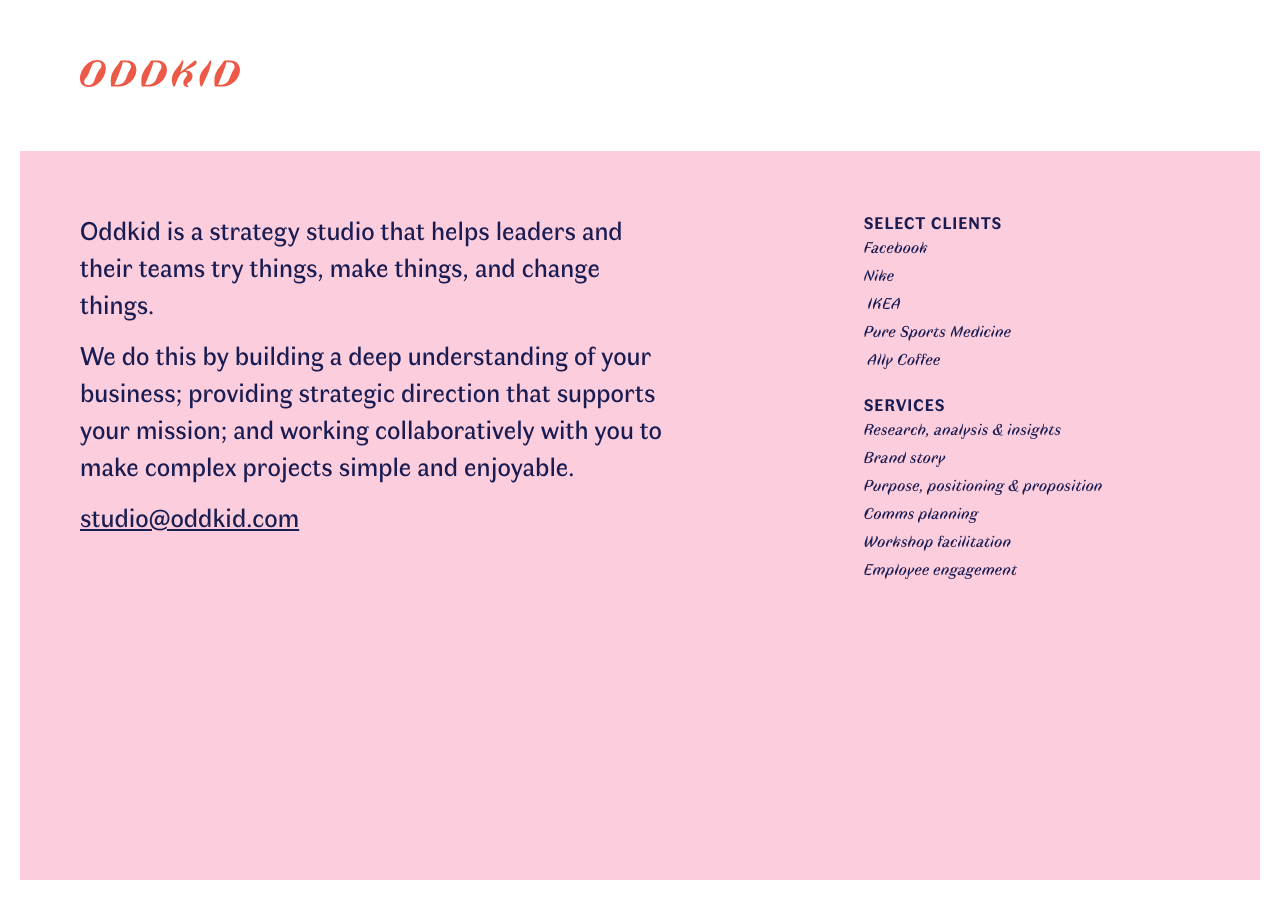
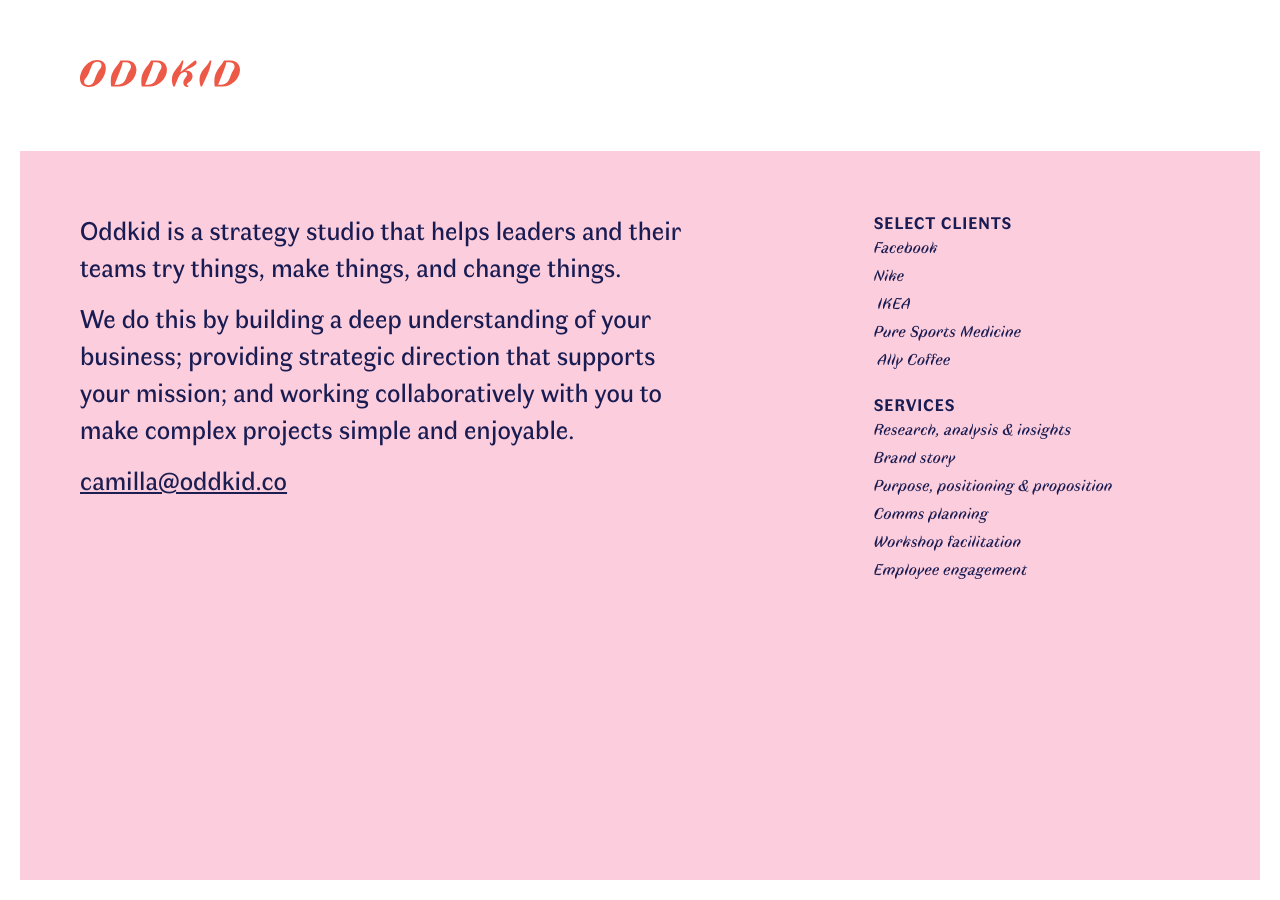
Before and after one commit to anothertompetty/oddkid, a Jekyll site: the page built from index.html, in a window 1280 px wide. Built offline with Jekyll 4.4.1, drawn with Linux system fonts in a browser that asks for light colours.

Commit message:
final touches

```diff
--- /dev/null
+++ b/CNAME
@@ -0,0 +1 @@
+oddkid.co
--- a/_sass/_base.scss
+++ b/_sass/_base.scss
@@ -26,6 +26,13 @@
   margin-left: 80px;
 }
 
+@media screen and (max-width: 600px) {
+  .header__logo {
+    margin: 40px 0 40px 0;
+    margin-left: 30px;
+  }
+}
+
 .body {
     height: 100%;
 }
@@ -48,8 +55,15 @@
     padding: 60px;
 }
 
+@media screen and (max-width: 600px) {
+  .body-content {
+    margin: 0 10px 10px 10px;
+    padding: 20px;
+  }
+}
+
 .body-content__about {
-  max-width: 600px;
+  max-width: 610px;
   display: inline-block;
 }
 
@@ -70,6 +84,12 @@
     display: block;
     margin-left: 0;
     margin-top: 60px;
+  }
+}
+
+@media screen and (max-width: 600px) {
+  .body-content__clients {
+    margin-top: 20px;
   }
 }
 
--- a/index.html
+++ b/index.html
@@ -12,7 +12,7 @@
               <div class="body-content__about">
                   <p>Oddkid is a strategy studio that helps leaders and their teams try things, make things, and change things.</p>
                   <p>We do this by building a deep understanding of your business; providing strategic direction that supports your mission; and working collaboratively with you to make complex projects simple and enjoyable.</p>
-                  <p><a href="mailto:studio@oddkid.com">studio@oddkid.com</a></p>
+                  <p><a href="mailto:camilla@oddkid.co">camilla@oddkid.co</a></p>
               </div>
               <div class="body-content__clients">
                 <h2>Select clients</h2>
```
